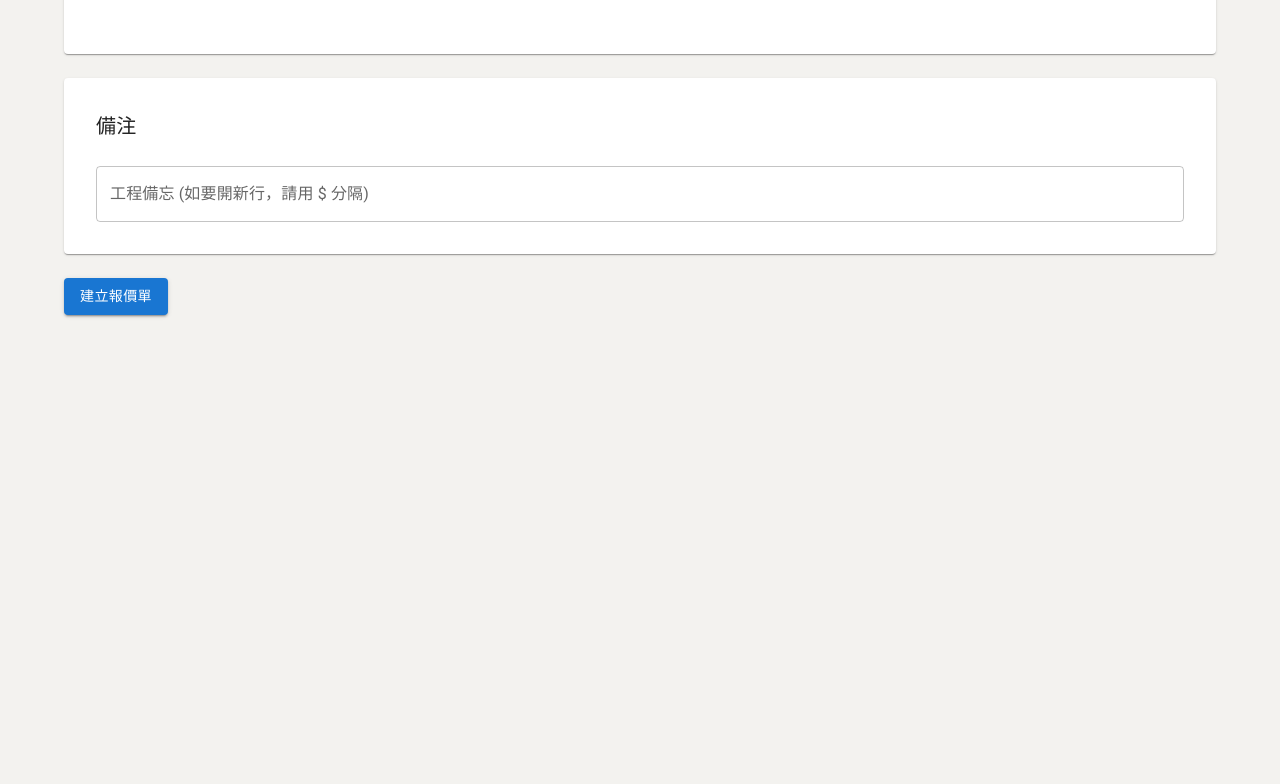
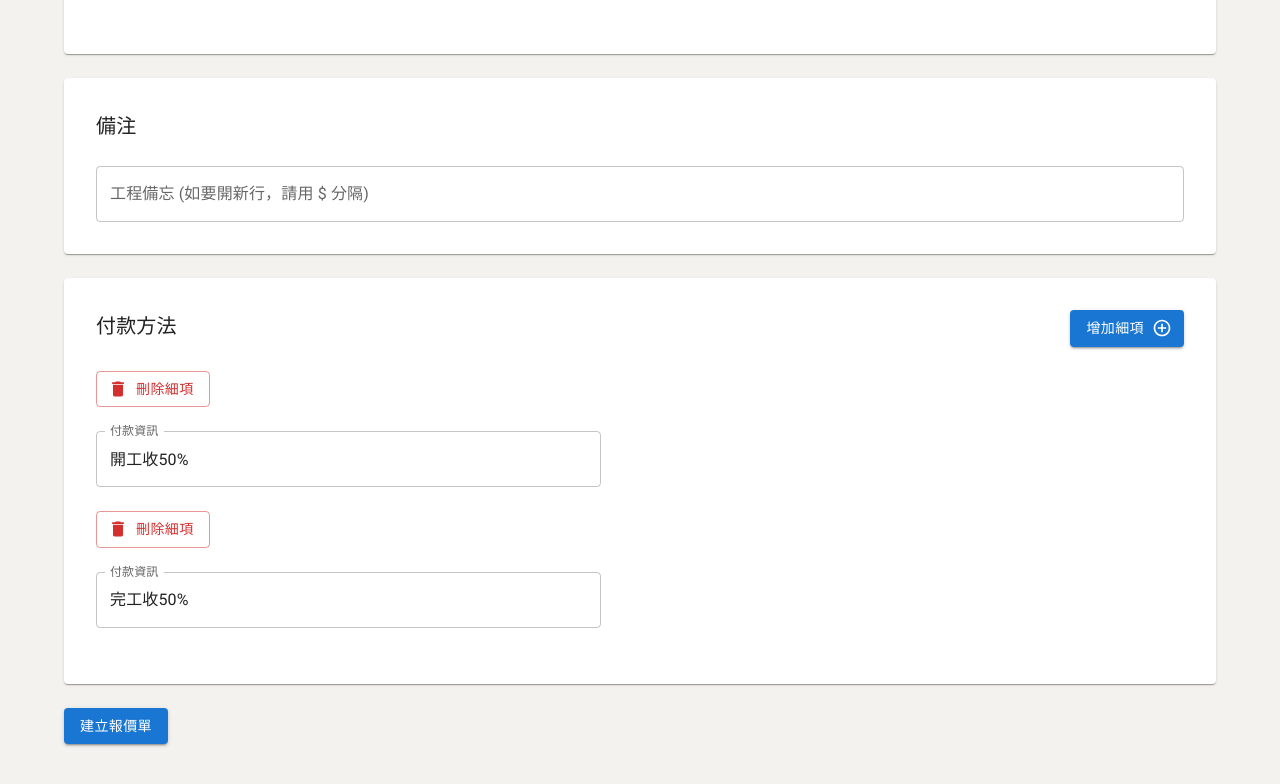
Before and after one commit to louiskwt/quote_app, a React (Vite) app in the folder client/: page /create in a window 1280 px wide. Shown: the part 659-1443 px from the top of the page. Before the commit the page ends 1014 px from the top, so only its background shows below. Built offline with nearby package versions, Linux system fonts and the light colour scheme; sample sign-in values are in the browser's storage; the HTML template or start-up script is replaced by a standard one.

Commit message:
extended forms for payment method

```diff
--- a/client/src/components/Form/Form.jsx
+++ b/client/src/components/Form/Form.jsx
@@ -22,6 +22,9 @@ const Form = ({ action, quote }) => {
     deleteContent,
     handleFormSubmit,
     handleFormUpdate,
+    addPaymentMethod,
+    deletePayment,
+    handlePaymentInput,
   } = useContext(FormsContext);
 
   const { userState } = useContext(UserContext);
@@ -122,6 +125,57 @@ const Form = ({ action, quote }) => {
           />
         </FormControl>
       </Paper>
+      <Paper sx={{ p: 4, mt: 3 }}>
+        <Stack
+          direction="row"
+          spacing={2}
+          sx={{ mb: 3, justifyContent: "space-between" }}
+        >
+          <Typography variant="h6">付款方法</Typography>
+          <Button
+            variant="contained"
+            endIcon={<AddCircleOutlineIcon />}
+            onClick={addPaymentMethod}
+            data-testid="add-content"
+          >
+            增加細項
+          </Button>
+        </Stack>
+        {/* Payment method */}
+        {formState.payment_method &&
+          formState.payment_method.map((payment, index) => (
+            <div key={index} style={{ marginBottom: "1.5rem" }}>
+              <Stack direction="row" spacing={2}>
+                <Button
+                  variant="outlined"
+                  size="medium"
+                  color="error"
+                  onClick={() => deletePaymentInput(content.id)}
+                  startIcon={<DeleteIcon />}
+                  data-testid="delete-content"
+                >
+                  刪除細項
+                </Button>
+              </Stack>
+              <Box
+                component="form"
+                sx={{ mt: 3, display: "flex", justifyContent: "space-between" }}
+              >
+                <TextField
+                  label="付款資訊"
+                  sx={{ mr: 4, width: "50ch" }}
+                  id="info"
+                  multiline
+                  value={payment.info}
+                  onChange={(e) =>
+                    handlePaymentInput(index, e.target.id, e.target.value)
+                  }
+                />
+              </Box>
+            </div>
+          ))}
+      </Paper>
+
       {action === "create" && (
         <Button
           variant="contained"
--- a/client/src/context/formsContext.jsx
+++ b/client/src/context/formsContext.jsx
@@ -18,6 +18,16 @@ const initialFormState = {
       price: "",
     },
   ],
+  payment_method: [
+    {
+      id: uuidv4(),
+      info: "開工收50%",
+    },
+    {
+      id: uuidv4(),
+      info: "完工收50%",
+    },
+  ],
   memo: "",
 };
 
@@ -27,7 +37,16 @@ const formReducer = (formState, formAction) => {
       return { ...formState, [formAction.field]: formAction.value };
     case "ADD_CONTENT":
       return { ...formState, contents: formAction.updatedContents };
+    case "ADD_PAYMENT_METHOD":
+      return { ...formState, payment_method: formAction.updatedPayment };
     case "DELETE_CONTENT":
+      return {
+        ...formState,
+        payment_method: formState.contents.filter(
+          (payment) => payment.id !== formAction.id
+        ),
+      };
+    case "DELETE_PAYMENT":
       return {
         ...formState,
         contents: formState.contents.filter(
@@ -36,6 +55,8 @@ const formReducer = (formState, formAction) => {
       };
     case "SET_CONTENT_INPUT":
       return { ...formState, contents: formAction.updatedContents };
+    case "SET_PAYMRNT_INPUT":
+      return { ...formState, contents: formAction.updatedPayment };
     case "SET_UPDATE_FORM":
       return {
         id: formAction.quote.id,
@@ -43,6 +64,16 @@ const formReducer = (formState, formAction) => {
         address: formAction.quote.address,
         contents: formAction.quote.contents,
         memo: formAction.quote.memo.join("$"),
+        payment_method: formAction.quote.payment_method || [
+          {
+            id: uuidv4(),
+            info: "開工收50%",
+          },
+          {
+            id: uuidv4(),
+            info: "完工收50%",
+          },
+        ],
       };
     case "RESET_FORM_STATE":
       return {
@@ -77,9 +108,25 @@ const FormsContextProvider = ({ children }) => {
     dispatchForm({ type: "ADD_CONTENT", updatedContents });
   };
 
+  const addPaymentMethod = () => {
+    // set up an empty content
+    const payment = {
+      id: uuidv4(),
+      item: "",
+      price: "",
+    };
+    const updatedPayment = [...formState.payment_method, payment];
+    dispatchForm({ type: "ADD_PAYMENT_METHOD", updatedPayment });
+  };
+
   const deleteContent = (id) => {
     // filter out the content based on id
     dispatchForm({ type: "DELETE_CONTENT", id });
+  };
+
+  const deletePayment = (id) => {
+    // filter out the content based on id
+    dispatchForm({ type: "DELETE_PAYMENT", id });
   };
 
   const handleContentInput = (index, key, value) => {
@@ -89,12 +136,20 @@ const FormsContextProvider = ({ children }) => {
     dispatchForm({ type: "SET_CONTENT_INPUT", updatedContents });
   };
 
+  const handlePaymentInput = (index, key, value) => {
+    let updatedPayment = [...formState.contents];
+    updatedPayment[index][key] = value;
+
+    dispatchForm({ type: "SET_PAYMENT_INPUT", updatedPayment });
+  };
+
   const handleFormSubmit = async (event, token) => {
     let formData = {
       name: formState.name,
       address: formState.address,
       contents: formState.contents,
       memo: [formState.memo],
+      payment_method: formState.payment_method,
     };
     console.log(formData);
     event.preventDefault();
@@ -119,6 +174,7 @@ const FormsContextProvider = ({ children }) => {
       address: formState.address,
       contents: formState.contents,
       memo: [formState.memo],
+      payment_method: formState.payment_method,
     };
 
     event.preventDefault();
@@ -150,6 +206,9 @@ const FormsContextProvider = ({ children }) => {
     handleFormUpdate,
     setUpdateForm,
     resetForm,
+    addPaymentMethod,
+    deletePayment,
+    handlePaymentInput,
     formState,
   };
 
```
